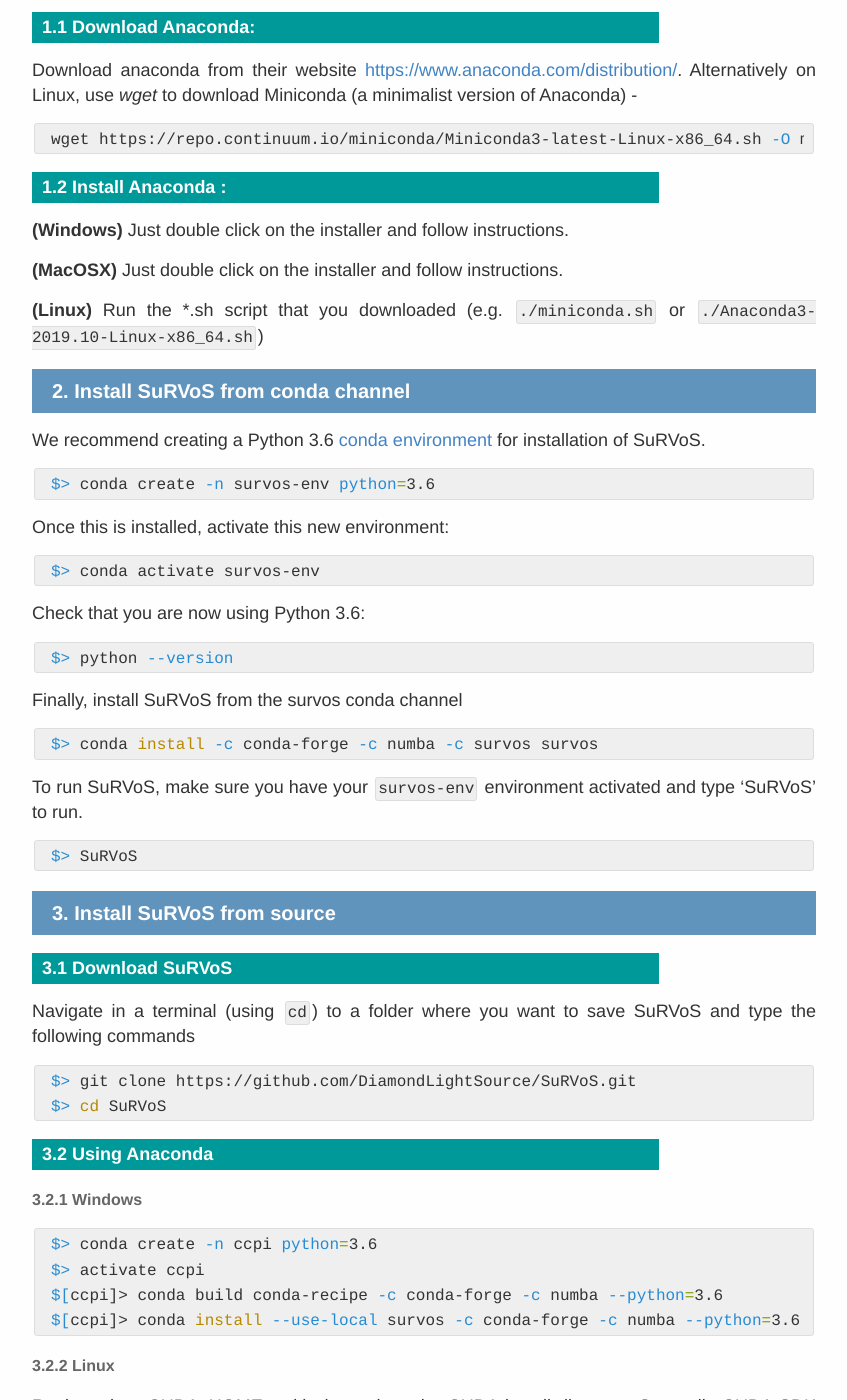
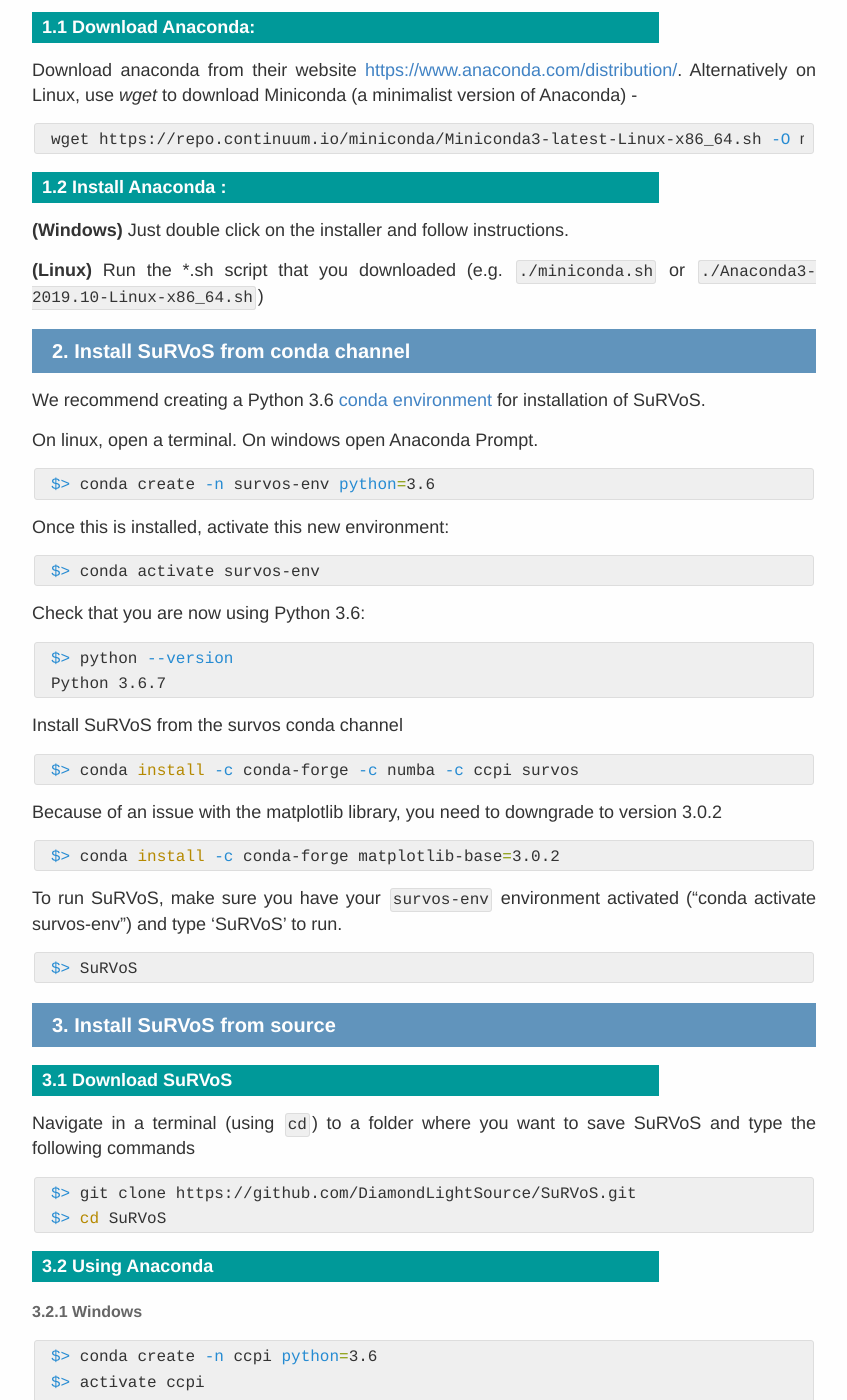
Before and after one commit to DiamondLightSource/SuRVoS, a Jekyll site: the page built from docs/installation.md, in a window 1280 px wide and 1400 px high, scrolled down 612 px. Shown: the whole window, without its empty margins (326-1173 px from the left). Built offline with Jekyll 4.4.1, drawn with Linux system fonts in a browser that asks for light colours.

Commit message:
Updates installation instructions
- Changes conda channel to ccpi
- Adds step to downgrade matplotlib since this issue has reappeared

````diff
--- a/docs/installation.md
+++ b/docs/installation.md
@@ -34,14 +34,14 @@
 
 **(Windows)** Just double click on the installer and follow instructions.
 
-**(MacOSX)** Just double click on the installer and follow instructions.
-
 **(Linux)** Run the *.sh script that you downloaded (e.g. `./miniconda.sh` or  `./Anaconda3-2019.10-Linux-x86_64.sh`)
 
 
 ## 2. Install SuRVoS from conda channel
 
-We recommend creating a Python 3.6 [conda environment](https://docs.conda.io/projects/conda/en/latest/user-guide/concepts/environments.html) for installation of SuRVoS.
+We recommend creating a Python 3.6 [conda environment](https://docs.conda.io/projects/conda/en/latest/user-guide/tasks/manage-environments.html) for installation of SuRVoS.
+
+On linux, open a terminal. On windows open Anaconda Prompt.
 
 ```bash
 $> conda create -n survos-env python=3.6
@@ -56,14 +56,20 @@
 Check that you are now using Python 3.6:
 ```bash
 $> python --version
+Python 3.6.7
 ```
-Finally, install SuRVoS from the survos conda channel
+Install SuRVoS from the survos conda channel
 
 ```bash
-$> conda install -c conda-forge -c numba -c survos survos
+$> conda install -c conda-forge -c numba -c ccpi survos
 ```
 
-To run SuRVoS, make sure you have your `survos-env` environment activated and type 'SuRVoS' to run.
+Because of an issue with the matplotlib library, you need to downgrade to version 3.0.2
+```bash
+$> conda install -c conda-forge matplotlib-base=3.0.2
+```
+
+To run SuRVoS, make sure you have your `survos-env` environment activated ("conda activate survos-env") and type 'SuRVoS' to run.
 
 ```bash
 $> SuRVoS
````
